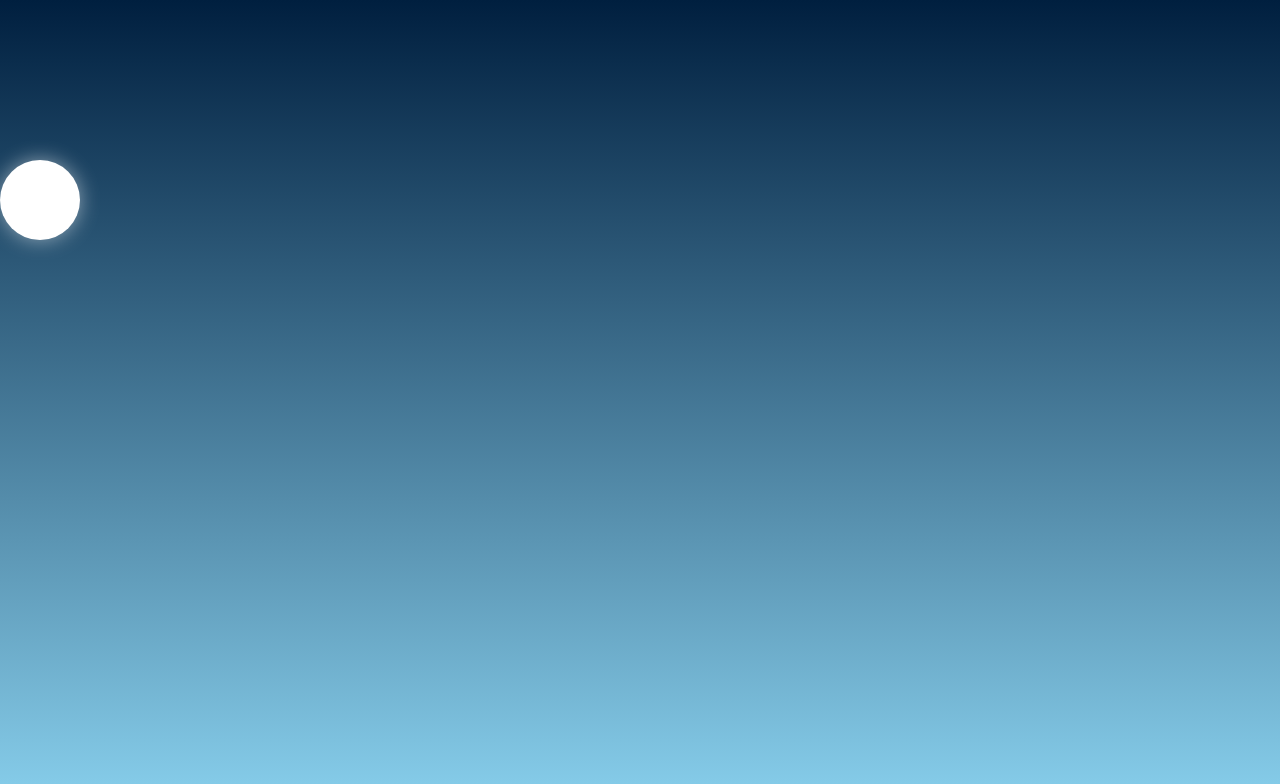
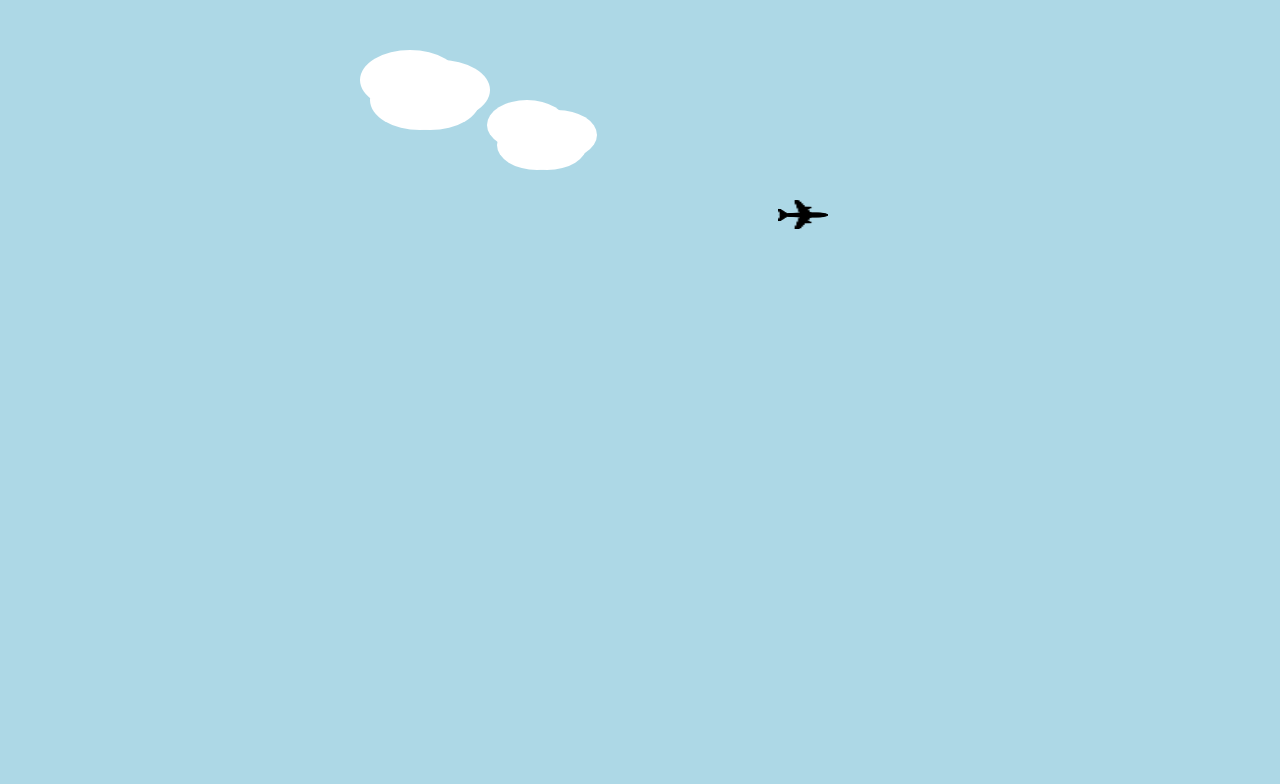
Before and after one commit to SergiooOliveira/WebPages, a plain HTML site: page css_animation/main.html in a window 1280 px wide. Drawn offline with Linux system fonts and the light colour scheme.

Commit message:
Changed theme to airplane

```diff
--- a/css_animation/main.html
+++ b/css_animation/main.html
@@ -3,13 +3,16 @@
 <head>
     <meta charset="UTF-8">
     <meta name="viewport" content="width=device-width, initial-scale=1.0">
-    <title>Sun and Moon Cycle</title>
+    <title>Airplane</title>
     <link rel="stylesheet" href="style.css">
 </head>
 <body>
-    <div class="sky">
-        <div class="sun"></div>
-        <div class="moon"></div>
+    <div class="container">
+        <div class="sky">
+            <div class="cloud cloud1"></div>
+            <div class="cloud cloud2"></div>
+            <img src="images/aviao.png" class="airplane"></=>
+        </div>
     </div>
 </body>
 </html>
--- a/css_animation/style.css
+++ b/css_animation/style.css
@@ -1,72 +1,81 @@
-body, html {
+body {
+    margin: 0;
+    height: 100vh;
+    display: flex;
+    justify-content: center;
+    align-items: center;
+    background: lightblue;
+}
+
+.container {
+    position: relative;
+    width: 100%;
     height: 100%;
-    margin: 0;
-    overflow: hidden; /* Prevent scrollbars */
+    overflow: hidden;
 }
 
 .sky {
     position: relative;
-    background: linear-gradient(to bottom, #87CEEB, #001f3f); /* Day to night gradient */
-    height: 100vh;
-    animation: dayNight 10s linear infinite; /* Cycle duration */
+    height: 100%;
 }
 
-.sun, .moon {
+.cloud {
     position: absolute;
+    background: white;
     border-radius: 50%;
+    box-shadow: 20px 20px 0 white, 30px 10px 0 white, 10px 20px 0 white;
 }
 
-.sun {
-    width: 100px;             /* Sun diameter */
-    height: 100px;            /* Sun diameter */
-    background-color: yellow; /* Sun color */
-    top: 20%;                 /* Position in the sky */
-    left: 0;                  /* Start on the left */
-    animation: moveSun 10s linear infinite; /* Sun animation */
+.cloud1 {
+    width: 100px;
+    height: 60px;
+    top: 50px;
+    left: -100px;
+    animation: moveCloud1 15s linear infinite;
 }
 
-.moon {
-    width: 80px;              /* Moon diameter */
-    height: 80px;             /* Moon diameter */
-    background-color: white;  /* Moon color */
-    box-shadow: 0 0 20px rgba(255, 255, 255, 0.5); /* Moon glow */
-    top: 20%;                 /* Start at the same vertical position as the sun */
-    left: 100%;               /* Start on the right, offscreen */
-    animation: moveMoon 10s linear infinite; /* Moon animation */
+.cloud2 {
+    width: 80px;
+    height: 50px;
+    top: 100px;
+    left: -80px;
+    animation: moveCloud2 12s linear infinite;
 }
 
-/* Keyframes for the sun's movement */
-@keyframes moveSun {
+.airplane {
+    position: absolute;
+    width: 50px;
+    height: 30px;
+    top: 200px;
+    left: -60px;
+    animation: fly 8s linear infinite;
+}
+
+@keyframes fly {
     0% {
-        transform: translateX(0); /* Start on the left */
-    }
-    50% {
-        transform: translateX(100vw); /* Move across to the right */
+        left: -60px;
+
     }
     100% {
-        transform: translateX(0); /* Reset back to the left */
+        left: 100vw;
+
     }
 }
 
-/* Keyframes for the moon's movement */
-@keyframes moveMoon {
+@keyframes moveCloud1 {
     0% {
-        transform: translateX(0); /* Start offscreen on the right */
-    }
-    50% {
-        transform: translateX(-100vw); /* Move across to the left */
+        left: -100px;
     }
     100% {
-        transform: translateX(0); /* Reset back to the right */
+        left: 100vw;
     }
 }
 
-/* Day and night transition */
-@keyframes dayNight {
-    0%, 100% {
-        background: linear-gradient(to bottom, #87CEEB, #001f3f); /* Day */
+@keyframes moveCloud2 {
+    0% {
+        left: -80px;
     }
-    50% {
-        background: linear-gradient(to bottom, #001f3f, #87CEEB); /* Night */
+    100% {
+        left: 100vw;
     }
 }
```
Also changed, not shown: css_animation/images/aviao.png (added).
